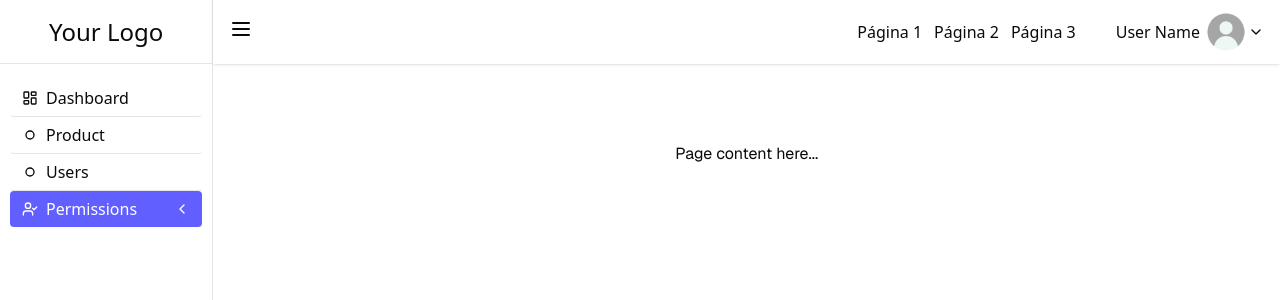
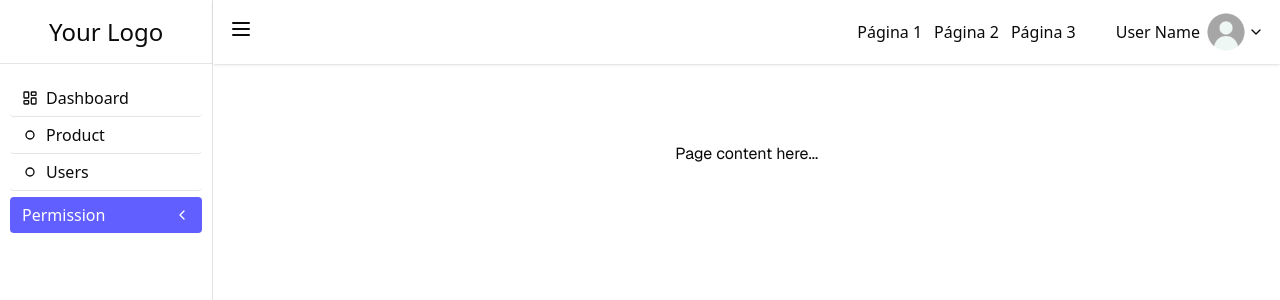
Before and after one commit to arthurHisao/Nextjs-my-own-component, a Next.js app: page / in a window 1280 px wide. Shown: the top 300 px of the page. Built offline with nearby package versions, Linux system fonts and the light colour scheme.

Commit message:
Wip: Implementing a simple components

```diff
--- a/src/app/layout.tsx
+++ b/src/app/layout.tsx
@@ -1,7 +1,7 @@
 import type { Metadata } from "next";
 import { Geist, Geist_Mono } from "next/font/google";
 import "./globals.css";
-import Sidebar from "@/components/Sidebar";
+import MainLayout from "@/components/MainLayout";
 
 const geistSans = Geist({
   variable: "--font-geist-sans",
@@ -28,11 +28,9 @@ export default function RootLayout({
       <body
         className={`${geistSans.variable} ${geistMono.variable} antialiased`}
       >
-        <div className="relative flex flex-row justify-end flex-wrap flex-1 h-screen">
-          <Sidebar >
-            {children}
-          </Sidebar>
-        </div>
+        <MainLayout>
+          { children }
+        </MainLayout>
       </body>
     </html>
   );
--- /dev/null
+++ b/src/components/Accordion/index.tsx
@@ -0,0 +1,27 @@
+import { useState } from 'react'
+import { ChevronLeft } from 'lucide-react'
+
+
+export function Accordion({ children, label, className = '' }: { children: React.ReactNode, label: string, className?: string}) {
+  const [ isAccordionOpen, setAccordionState ] = useState(false)
+
+  const handleToggle = () => {
+    setAccordionState(!isAccordionOpen)
+  }
+
+  return (
+    <div onClick={handleToggle}>
+        <button className={`flex items-center px-3 w-full py-1.5 ${className}`}>
+            <span className='flex-1 inline-flex items-center gap-2'>
+                {/* <UserCheck className='h-4 w-4'/> */}
+                { label }
+            </span>
+            <ChevronLeft className={`h-4 w-4 transition ease-out duration-150 ${isAccordionOpen ? '-rotate-90' : 'rotate-0'}`} />
+        </button>
+
+        <div className={`px-3 py-3 ${isAccordionOpen ? 'block' : 'hidden'}`}>
+            { children }
+        </div>
+    </div>
+  )
+}
--- a/src/components/Header/index.tsx
+++ b/src/components/Header/index.tsx
@@ -2,15 +2,17 @@
 
 import { Menu } from 'lucide-react'
 import { DropdownButton, DropdownContent, DropdownItem } from '../Dropdown'
+import { useState } from 'react'
 
-export default function Header() {
+
+export default function Header({ onClick }: { onClick: React.MouseEventHandler<HTMLButtonElement>}) {
   return (
     <>
       <div className="flex min-h-16 shadow sticky top-0 bg-white px-4">
         <nav className='flex justify-between items-center w-full'>
           <div className="">
-            <button>
-              <Menu/>
+            <button className='' onClick={onClick}>
+              <Menu />
             </button>
           </div>
           <div className="inline-flex items-center gap-10">
--- /dev/null
+++ b/src/components/MainLayout/index.tsx
@@ -0,0 +1,32 @@
+"use client"
+
+import { useState } from 'react'
+import Sidebar from '../Sidebar'
+import Header from '../Header'
+
+export default function MainLayout({ children }: { children: React.ReactNode }) {
+  const [ isSidebarCollapsed, setSidebarCollapsed ] = useState(false)
+
+  const handleToggleSidebar = () => {
+    setSidebarCollapsed(!isSidebarCollapsed)
+  }
+
+  return (
+    <div className="relative flex flex-row justify-end flex-wrap h-screen">
+        <div
+            className={`
+                flex ${isSidebarCollapsed ? 'w-16' : 'flex-2 '}
+            `}
+        >
+            <Sidebar isSidebarCollapsed />
+        </div>
+
+        <div className='flex flex-10'>
+            <main className='w-full'>
+                <Header onClick={handleToggleSidebar} />
+                { children }
+            </main>
+        </div>
+    </div>
+  )
+}
--- a/src/components/Sidebar/index.tsx
+++ b/src/components/Sidebar/index.tsx
@@ -1,16 +1,21 @@
+"use client"
+
 import Link from 'next/link'
-import React from 'react'
-import Header from "@/components/Header"
-import { ChevronLeft, CircleSmall, LayoutDashboard, UserCheck } from 'lucide-react'
+import { CircleSmall, LayoutDashboard } from 'lucide-react'
+import { Accordion } from '../Accordion'
 
-export default function Sidebar({ children }: { children: React.ReactNode }) {
+export default function Sidebar({ isSidebarCollapsed }: { isSidebarCollapsed: boolean }) {
     return (
         <>
-            <div className='flex flex-2'>
             <aside className='w-full h-screen sticky top-0'>
                 <div className='border-r h-full'>
                     <div className='h-16 w-full flex items-center justify-center border-b'>
-                            <Link href="#" className='text-2xl'>Your Logo</Link>
+                        <Link
+                            href="#"
+                            className={`text-2xl ${isSidebarCollapsed && 'whitespace-nowrap overflow-hidden'}`}
+                        >
+                            Your Logo
+                        </Link>
                     </div>
 
                     <nav className='h-full w-full py-4 px-2.5'>
@@ -33,27 +38,15 @@ export default function Sidebar({ children }: { children: React.ReactNode }) {
                                     Users
                                 </Link>
                             </li>
-                                <li className='py-1.5 bg-indigo-500 rounded text-white font-medium'>
-                                    <Link href="#" className='flex items-center px-3'>
-                                        <span className='flex-1 inline-flex items-center gap-2'>
-                                            <UserCheck className='h-4 w-4'/>
-                                            Permissions
-                                        </span>
-                                        <ChevronLeft className='h-4 w-4' />
-                                    </Link>
+                            <li className='py-1.5 rounded'>
+                                <Accordion label='Permission' className="bg-indigo-500 rounded text-white font-medium">
+                                    <p>Content should be rendered</p>
+                                </Accordion>
                             </li>
                         </ul>
                     </nav>
                 </div>
             </aside>
-            </div>
-
-            <div className='flex flex-10'>
-                <main className='w-full'>
-                    <Header />
-                    { children }
-                </main>
-            </div>
         </>
     )
 }
```
Lines whose indentation alone changed are shown as unchanged.
